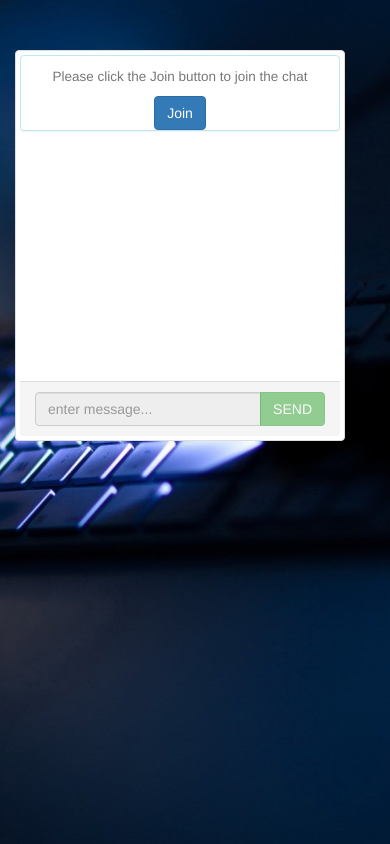
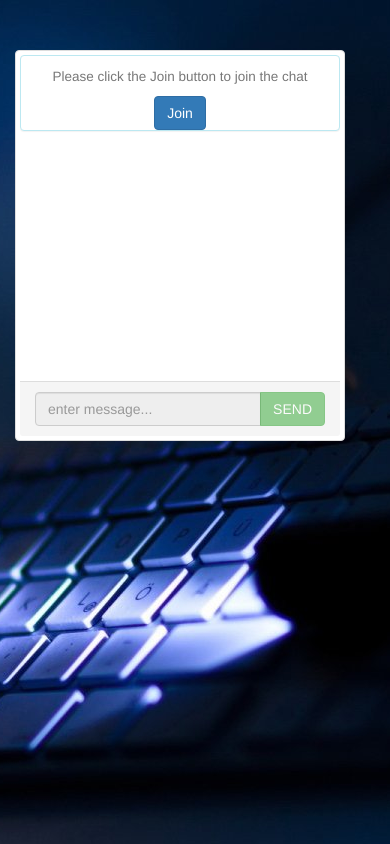
Before and after one commit to pavanrouthu/BasicChat, a website: page Public/index.html in a window 390 px wide. Drawn offline with nearby package versions, Linux system fonts and the light colour scheme; no server answers.

Commit message:
modified the responsiveness of background image

```diff
--- a/Public/index.html
+++ b/Public/index.html
@@ -10,15 +10,8 @@
   <script src="https://maxcdn.bootstrapcdn.com/bootstrap/3.3.7/js/bootstrap.min.js"></script>
   <style type="text/css">
     body {
-      background-color: #000;
-      background-image: url(/images/bg_dark.jpg);
-      background-repeat: no-repeat;
-      background-position: center;
-      background-attachment: fixed;
-      webkit-background-size: cover;
-      -moz-background-size: cover;
-      -o-background-size: cover;
-      background-size: cover;
+      background: url(/images/bg_dark.jpg) no-repeat scroll center top transparent;
+      height: 100px;
     }
   </style>
 </head>
```
